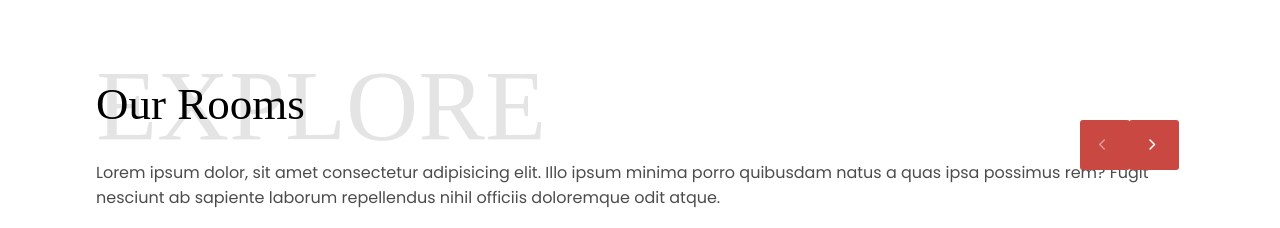
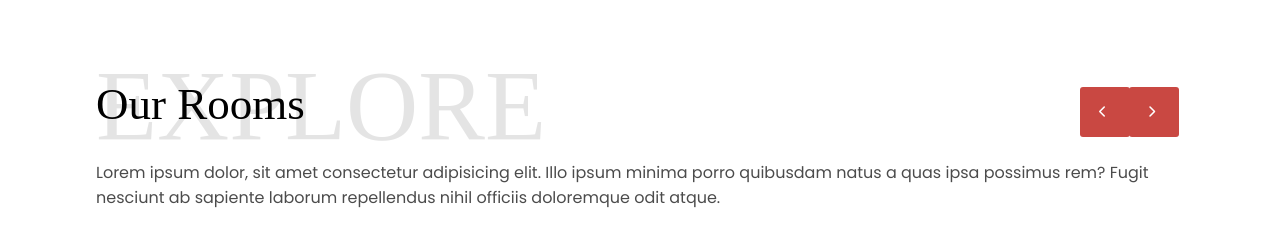
Before and after one commit to katarinainezita/challenge-gold, a plain HTML site: page index.html in a window 1280 px wide. Shown: the part 1856-2084 px from the top of the page. Drawn offline with nearby package versions, Linux system fonts and the light colour scheme.

Commit message:
add style css

```diff
--- a/style.css
+++ b/style.css
@@ -356,14 +356,14 @@ h1{
 .owl-nav .owl-prev,
 .owl-nav .owl-next{
     position: absolute;
-    top: -20%;
+    top: -25%;
     height: 50px;
     width: 50px;
     background: #C94842 !important;
     color: #fff;
 }
 
-.owl-nav .owl-prev,
+.owl-nav .owl-prev i,
 .owl-nav .owl-next i {
     color: #fff;
 }
```
